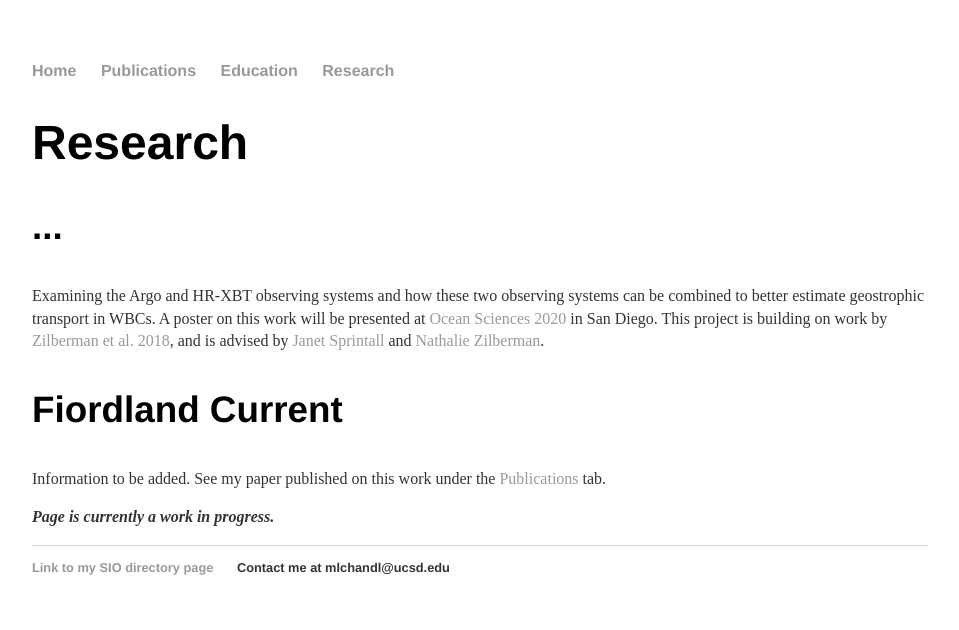
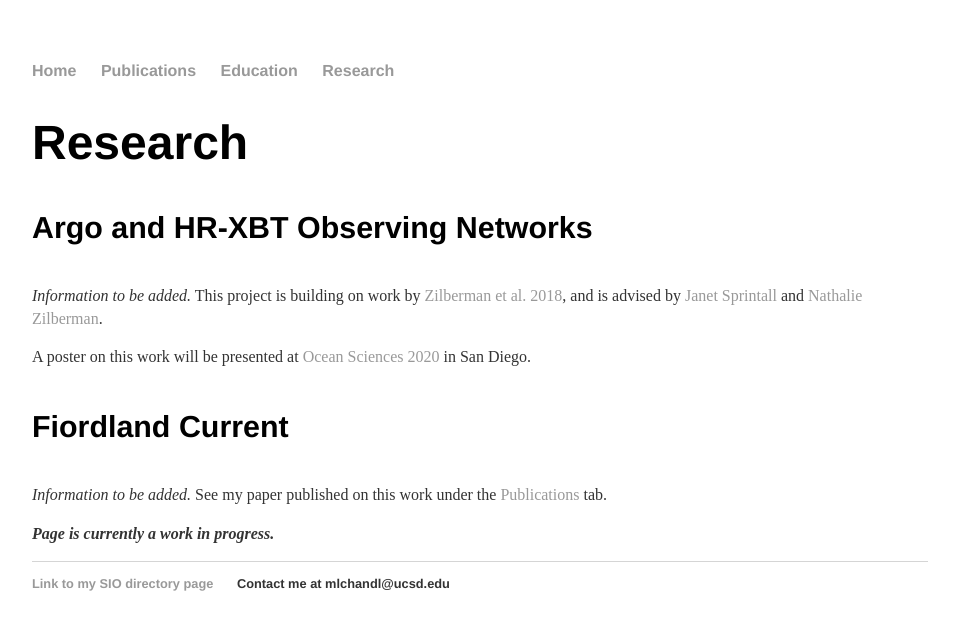
Before and after one commit to mlchandler/mlchandler.github.io, a Jekyll site: the page built from research/index.html, in a window 1280 px wide. Shown: the top 630 px of the page, without its empty margins (160-1119 px from the left). Built offline with Jekyll 4.4.1, drawn with Linux system fonts in a browser that asks for light colours.

Commit message:
Update index.html

```diff
--- a/research/index.html
+++ b/research/index.html
@@ -7,20 +7,20 @@ title: Research - Mitchell Chandler
 
 <h1>Research</h1>
 
-<h3>...</h3>
-
-<p>Examining the Argo and HR-XBT observing systems and how these two observing systems can be combined to better estimate geostrophic transport in WBCs.
-
-A poster on this work will be presented at <a href="https://agu.confex.com/agu/osm20/meetingapp.cgi/Paper/653466">Ocean Sciences 2020</a> in San Diego.
-
-This project is building on work by <a href="https://journals.ametsoc.org/doi/full/10.1175/JTECH-D-17-0153.1">Zilberman et al. 2018</a>, and is advised by <a href="https://jsprintall.scrippsprofiles.ucsd.edu/">Janet Sprintall</a> and <a href="https://nzilberman.scrippsprofiles.ucsd.edu/">Nathalie Zilberman</a>.
+<h4>Argo and HR-XBT Observing Networks</h4>
+<p>
+<i>Information to be added.</i> This project is building on work by <a href="https://journals.ametsoc.org/doi/full/10.1175/JTECH-D-17-0153.1">Zilberman et al. 2018</a>, and is advised by <a href="https://jsprintall.scrippsprofiles.ucsd.edu/">Janet Sprintall</a> and <a href="https://nzilberman.scrippsprofiles.ucsd.edu/">Nathalie Zilberman</a>.
 </p>
 
-<h3>Fiordland Current</h3>
 <p>
-Information to be added. See my paper published on this work under the <a href="https://mlchandler.github.io/publications/">Publications</a> tab.
+A poster on this work will be presented at <a href="https://agu.confex.com/agu/osm20/meetingapp.cgi/Paper/653466">Ocean Sciences 2020</a> in San Diego.
 </p>
 
+
+<h4>Fiordland Current</h4>
+<p>
+<i>Information to be added.</i> See my paper published on this work under the <a href="https://mlchandler.github.io/publications/">Publications</a> tab.
+</p>
 
 <p>
 <i><b>Page is currently a work in progress.</b></i>
```
